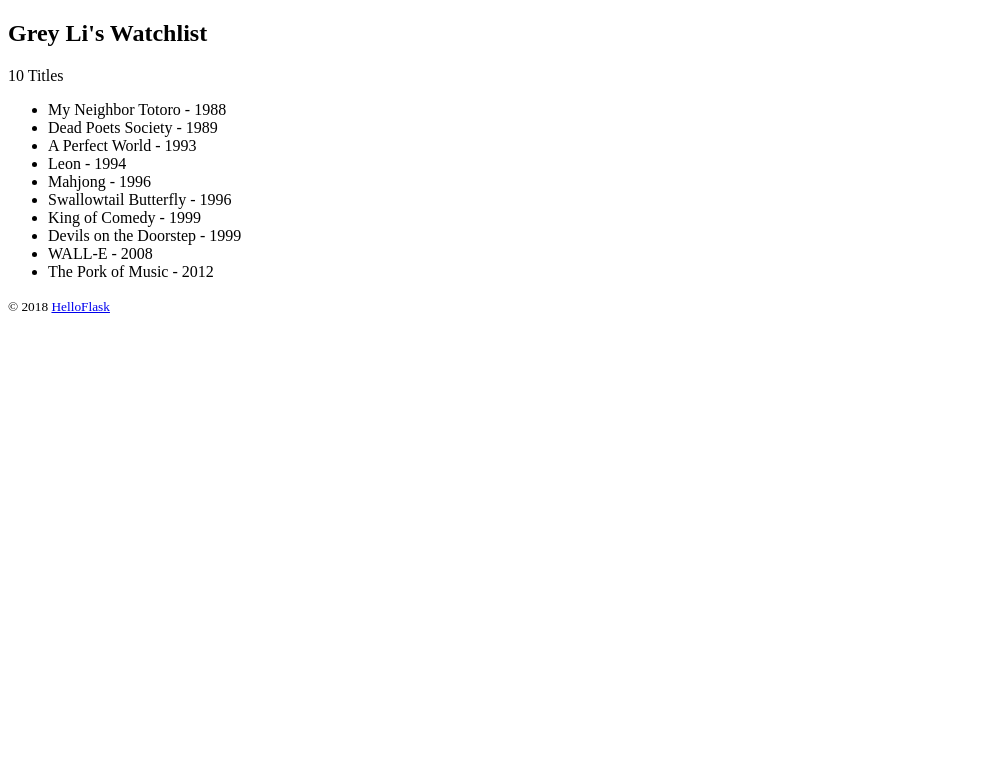
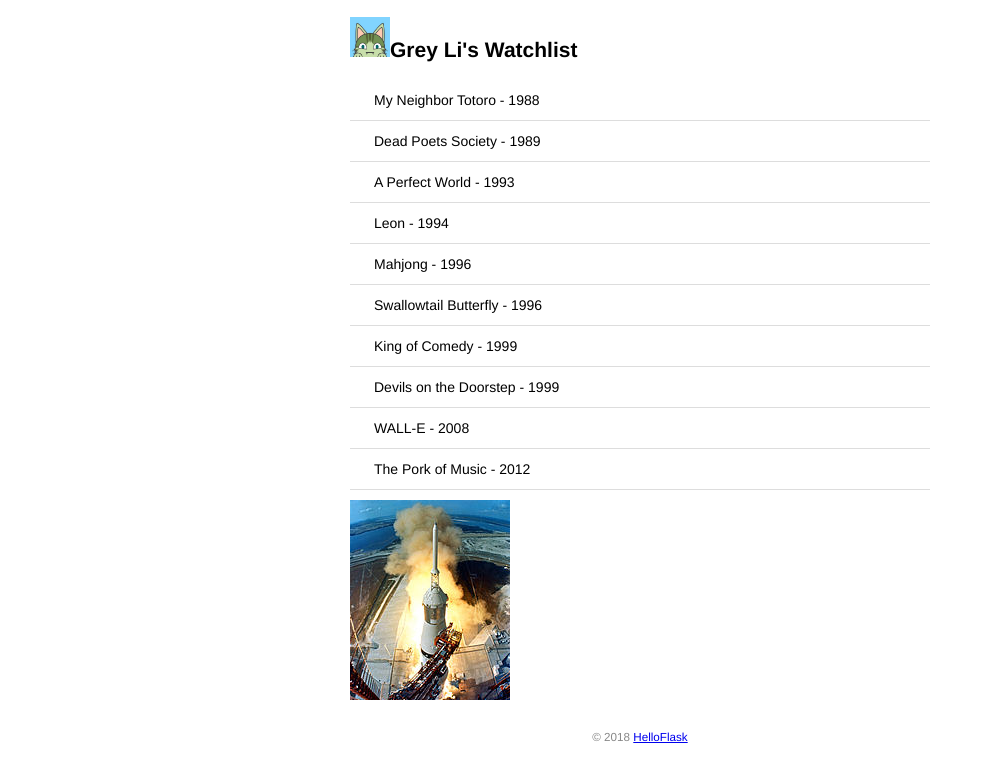
Before and after one commit to zhangzhengfeng517/mylearning, a Flask app: page / in a window 1280 px wide. Shown: the top 782 px of the page, without its empty margins (0-985 px from the left). Run offline with Flask 2, Linux system fonts and the light colour scheme.

Commit message:
add static files

```diff
--- /dev/null
+++ b/flaskdemo/static/style.css
@@ -0,0 +1,37 @@
+/* 页面整体 */
+body {
+    margin: auto;
+    max-width: 580px;
+    font-size: 14px;
+    font-family: Helvetica, Arial, sans-serif;
+    }
+/* 页脚 */
+footer {
+    color: #888;
+    margin-top: 15px;
+    text-align: center; padding: 10px;
+}/* 头像 */
+.avatar {
+    width: 40px;
+         }
+/* 电影列表 */
+.movie-list {
+    list-style-type: none;
+    padding: 0;
+    margin-bottom: 10px;
+    box-shadow: 0 2px 5px 0 rgba(0, 0, 0, 0.16),
+    0 2px 10px 0 rg ba(0, 0, 0, 0.12);
+          }
+.movie-list li {
+    padding: 12px 24px;
+    border-bottom: 1px solid #dddddd;
+.movie-list li:last-child {
+    border-bottom:none;
+     }
+.movie-list li:hover {
+    background-color: #f8f9fa;
+}/* 龙猫图片 */
+.totoro {
+    display: block;
+    margin: 0 auto; height: 100px;
+}
--- a/flaskdemo/templates/index.html
+++ b/flaskdemo/templates/index.html
@@ -3,18 +3,21 @@
 <head>
     <meta charset="utf-8">
     <title>{{ name }}'s Watchlist</title>
+    <link rel="stylesheet" href="{{ url_for('static', filename='style.css') }}" type="text/css">
+    <link rel="icon" href="{{ url_for('static', filename='p4.ico') }}">
 </head>
 <body>
-    <h2>{{ name }}'s Watchlist</h2>
     {# 使用 length 过滤器获取 movies 变量的长度 #}
-    <p>{{ movies|length }} Titles</p>
-    <ul>
+{#    <p>{{ movies|length }} Titles</p>#}
+    <h2><img alt="Avatar" class="avatar" src="{{ url_for('static', filename='images/avatar.jpg') }}">{{ name }}'s Watchlist</h2>
+    <ul class="movie-list">
         {% for movie in movies %} {# 迭代 movies 变量 #}
         <li>{{ movie.title }} - {{ movie.year }}</li> {# 等同于 movie['title'] #}
         {% endfor %}{# 使用 endfor 标签结束 for 语句 #}
     </ul>
+    <img alt="Walking Totoro" class="totoro" src="{{ url_for('static', filename='images/sample.jpg') }}">
     <footer>
-        <small>&copy; 2018 <a href="http://helloflask.com/tutori al">HelloFlask</a></small>
+        <small>&copy; 2018 <a href="http://helloflask.com/tutorial">HelloFlask</a></small>
     </footer>
 </body>
 </html>
--- /dev/null
+++ b/flaskdemo/test.py
@@ -0,0 +1,5 @@
+from faker import Faker
+fake = Faker('zh_CN')
+print(fake.address())
+print(fake.name())
+print(fake.phone_number())
```
Also changed, not shown: flaskdemo/static/images/avatar.jpg (added), flaskdemo/static/images/sample.jpg (added), flaskdemo/static/p4.ico (added), 2 other files.
